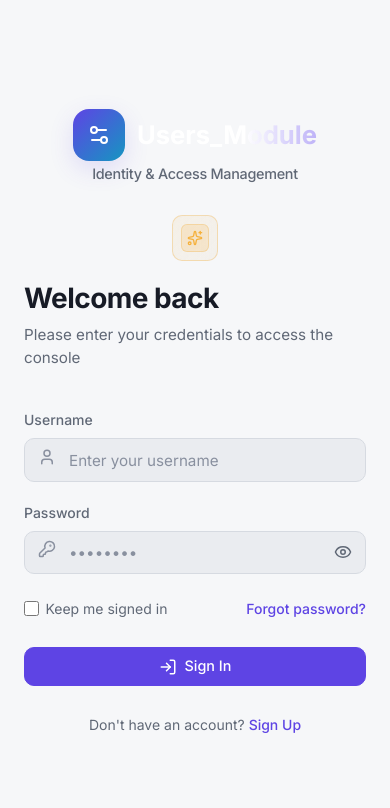
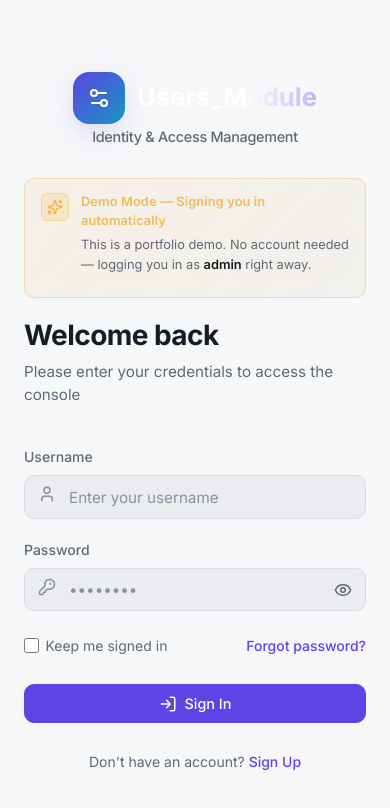
Before and after one commit to SkeyRahaman/Users-Module, a React (Vite) app in the folder FRONTEND/: page /Users-Module/login in a window 390 px wide. Shown: the top 808 px of the page. Built offline with nearby package versions, Linux system fonts and the light colour scheme; no server answers.

Commit message:
fix: revert hiding demo banner text on mobile

```diff
--- a/FRONTEND/src/styles/auth.css
+++ b/FRONTEND/src/styles/auth.css
@@ -416,19 +416,3 @@
 .animate-slide-down {
   animation: slideDown 0.3s ease-out both;
 }
-
-/* Mobile: icon only */
-@media (max-width: 480px) {
-  .demo-banner {
-    width: fit-content;
-    padding: 0.5rem;
-    gap: 0;
-  }
-  .demo-banner-body,
-  .demo-banner-close {
-    display: none;
-  }
-  .demo-banner-icon {
-    margin-top: 0;
-  }
-}
```
